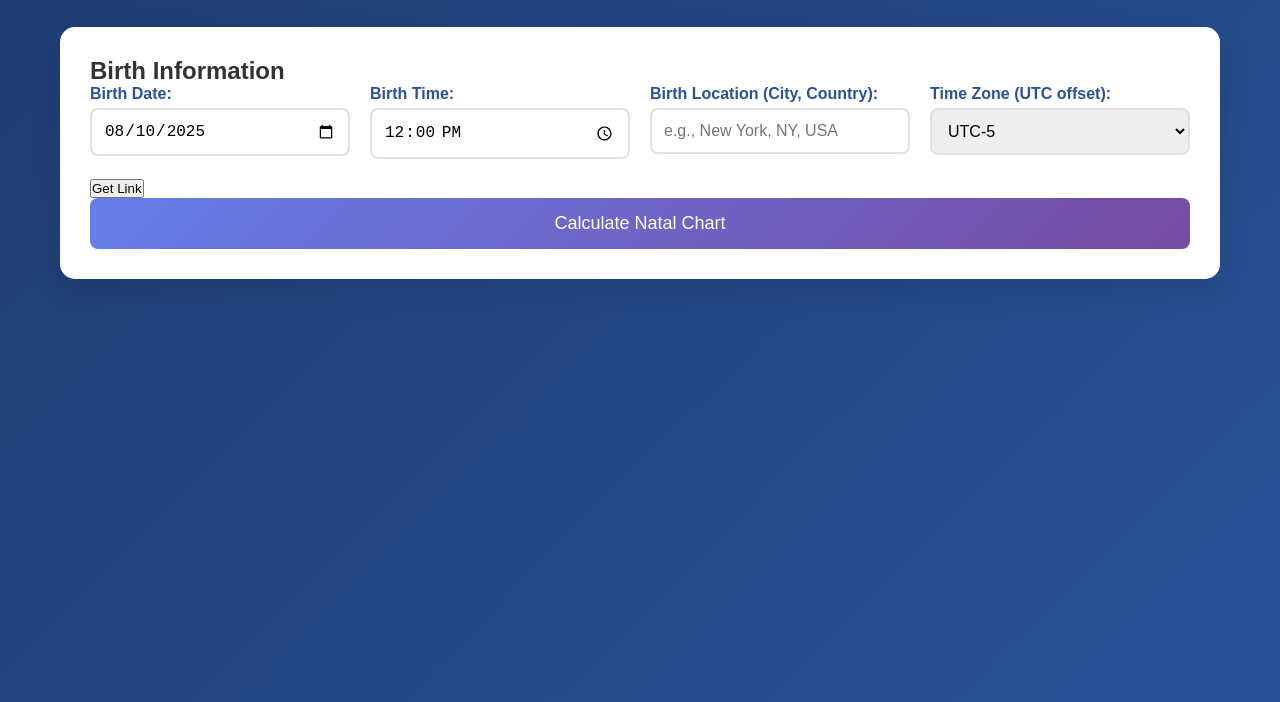
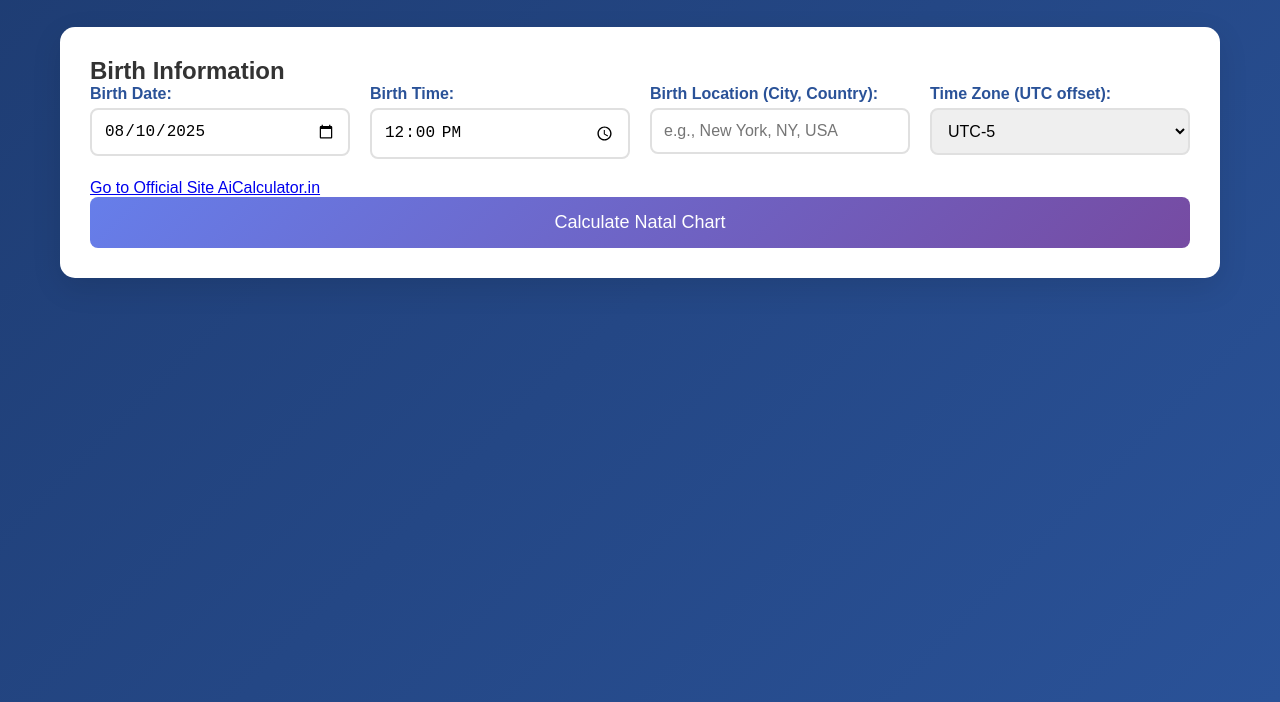
Before and after one commit to Nyn8-com/Natal-Chart-Calculator, a plain HTML site: page index.html in a window 1280 px wide. Shown: the part 98-800 px from the top of the page. Drawn offline with Linux system fonts and the light colour scheme.

Commit message:
Update index.html

```diff
--- a/index.html
+++ b/index.html
@@ -293,19 +293,8 @@
                 <body>
 
   <div id="linkContainer">
-    <!-- Link will be added here -->
+    <a href="https://aicalculator.in">Go to Official Site AiCalculator.in</a>
   </div>
-
-  <button onclick="showLink()">Get Link</button>
-
-  <script>
-    function showLink() {
-      const div = document.getElementById("linkContainer");
-      div.innerHTML = '<a href="https://aicalculator.in" target="_blank">Go to AI Calculator</a>';
-    }
-  </script>
-
-</body>
 
                 <button type="submit" class="calculate-btn">Calculate Natal Chart</button>
             </form>
```
